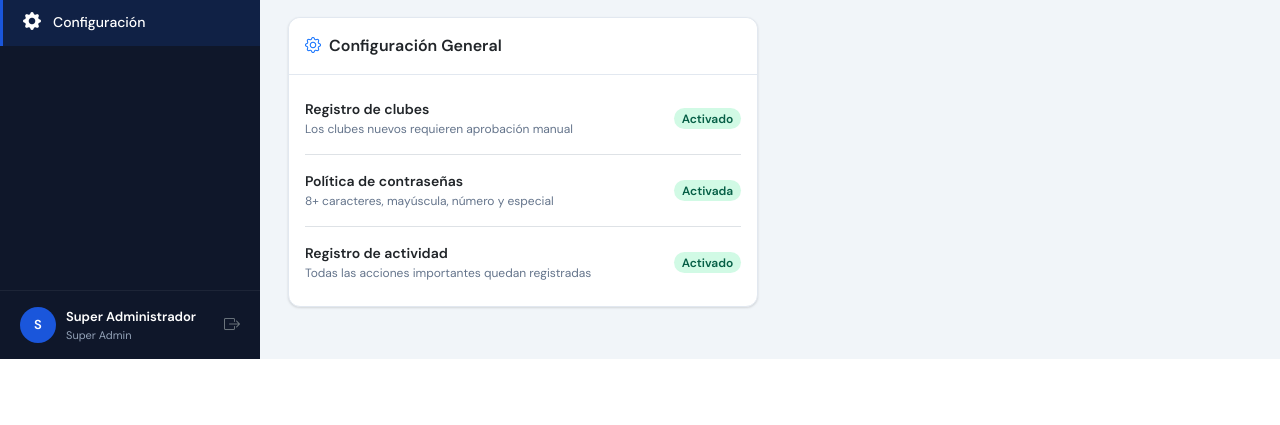
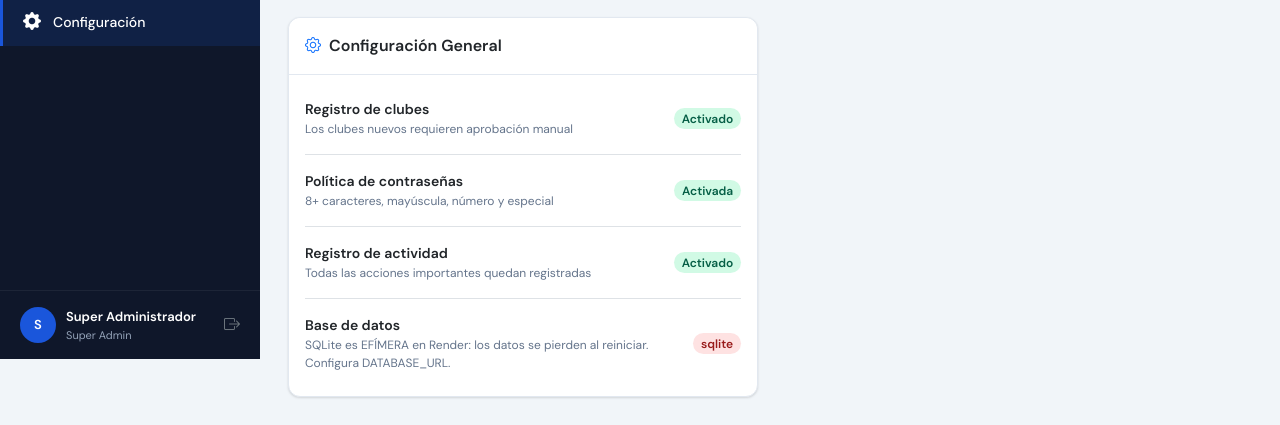
Before and after one commit to Dpipeto/Sport-Manager, a Flask app: page /platform/settings in a window 1280 px wide. Shown: the part 441-866 px from the top of the page. Before the commit the page ends 800 px from the top, so only its background shows below. Run offline with Flask 3, Linux system fonts and the light colour scheme; a user stored in the database is signed in.

Commit message:
actualizacion DB

```diff
--- a/routes/platform.py
+++ b/routes/platform.py
@@ -380,4 +380,4 @@ def settings():
                       tags='white_check_mark')
             flash('Notificación de prueba enviada. Revisa tu celular.', 'info')
         return redirect(url_for('platform.settings'))
-    return render_template('platform/settings.html')
+    return render_template('platform/settings.html', db_dialect=db.engine.dialect.name)
--- a/templates/platform/settings.html
+++ b/templates/platform/settings.html
@@ -71,13 +71,29 @@
           </div>
           <span class="badge badge-activo rounded-pill">Activada</span>
         </div>
-        <div class="d-flex justify-content-between align-items-center">
+        <div class="d-flex justify-content-between align-items-center border-bottom pb-3 mb-3">
           <div>
             <div style="font-weight:600;font-size:14px;">Registro de actividad</div>
             <div style="font-size:12px;color:#64748b;">Todas las acciones importantes quedan registradas</div>
           </div>
           <span class="badge badge-activo rounded-pill">Activado</span>
         </div>
+        {% set dialect = db_dialect if db_dialect is defined else 'desconocido' %}
+        <div class="d-flex justify-content-between align-items-center">
+          <div>
+            <div style="font-weight:600;font-size:14px;">Base de datos</div>
+            <div style="font-size:12px;color:#64748b;">
+              {% if dialect == 'sqlite' %}
+              SQLite es EFÍMERA en Render: los datos se pierden al reiniciar. Configura DATABASE_URL.
+              {% else %}
+              PostgreSQL — los datos sobreviven deploys y reinicios
+              {% endif %}
+            </div>
+          </div>
+          <span class="badge {{ 'badge-vencido' if dialect == 'sqlite' else 'badge-activo' }} rounded-pill">
+            {{ dialect }}
+          </span>
+        </div>
       </div>
     </div>
   </div>
```
Also changed, not shown: app.py (+8 -0 lines).
